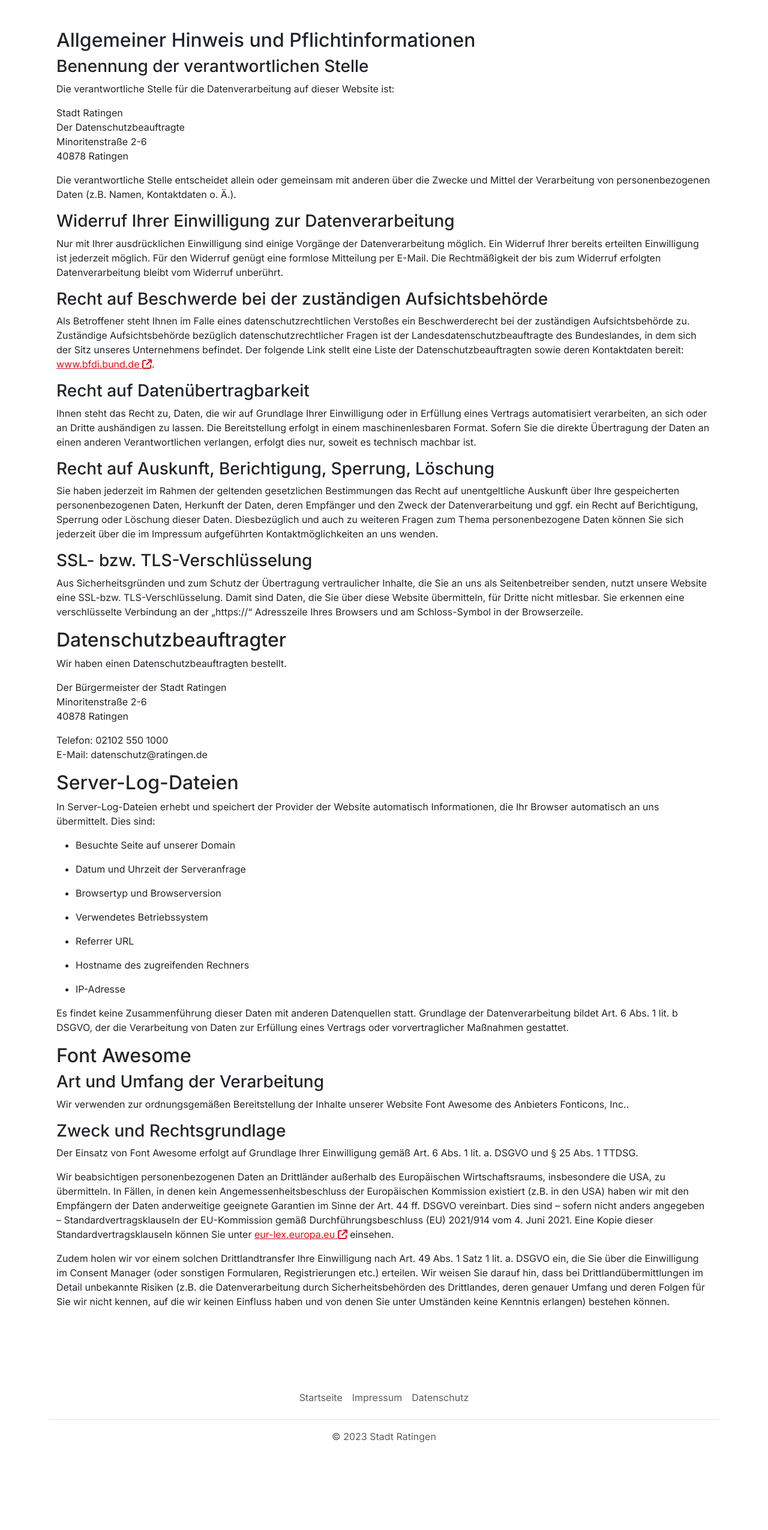
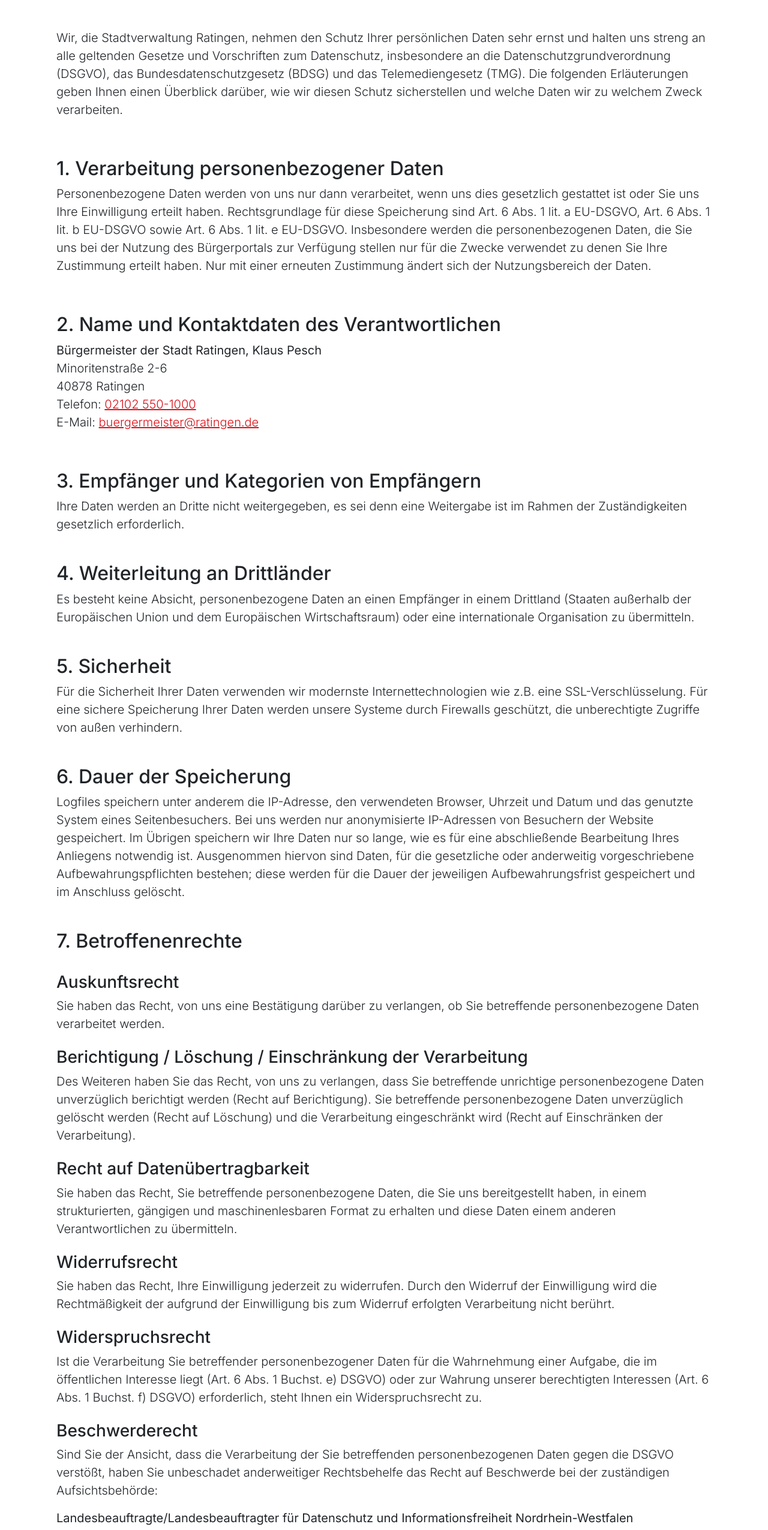
Before and after one commit to kevinriex/notfall.ratingen.de, a Next.js app: page /datenschutz in a window 1280 px wide. Shown: the part 200-2751 px from the top of the page at 60% size. Before the commit the page ends 2663 px from the top, so only its background shows below. Built offline with nearby package versions, Linux system fonts and the light colour scheme.

Commit message:
Datenschutz und Impressum

```diff
--- a/src/app/datenschutz/page.js
+++ b/src/app/datenschutz/page.js
@@ -2,175 +2,166 @@
 import StyledLink from "@/app/components/StyledLink";
 export default function DatenschutzPage() {
     return (
-        <div className="px-4 py-5 my-5 container">
+        <div className="px-4 py-5 my-5 container lead">
             <h1 className="py-5">Datenschutzerklärung</h1>
-            <h2>Allgemeiner Hinweis und Pflichtinformationen</h2>
-            <h3>Benennung der verantwortlichen Stelle</h3>
             <p>
-                Die verantwortliche Stelle für die Datenverarbeitung auf dieser
-                Website ist:
+                Wir, die Stadtverwaltung Ratingen, nehmen den Schutz Ihrer
+                persönlichen Daten sehr ernst und halten uns streng an alle
+                geltenden Gesetze und Vorschriften zum Datenschutz, insbesondere
+                an die Datenschutzgrundverordnung (DSGVO), das
+                Bundesdatenschutzgesetz (BDSG) und das Telemediengesetz (TMG).
+                Die folgenden Erläuterungen geben Ihnen einen Überblick darüber,
+                wie wir diesen Schutz sicherstellen und welche Daten wir zu
+                welchem Zweck verarbeiten.
             </p>
+            <div>
+                <h2 className="pt-5">
+                    1. Verarbeitung personenbezogener Daten
+                </h2>
                 <p>
-                <span id="s3-t-firma">Stadt Ratingen</span>
-                <br />
-                <span id="s3-t-ansprechpartner">
-                    Der Datenschutzbeauftragte
-                </span>
-                <br />
-                <span id="s3-t-strasse">Minoritenstraße 2-6</span>
-                <br />
-                <span id="s3-t-plz">40878</span>{" "}
-                <span id="s3-t-ort">Ratingen</span>
+                    Personenbezogene Daten werden von uns nur dann verarbeitet,
+                    wenn uns dies gesetzlich gestattet ist oder Sie uns Ihre
+                    Einwilligung erteilt haben. Rechtsgrundlage für diese
+                    Speicherung sind Art. 6 Abs. 1 lit. a EU-DSGVO, Art. 6 Abs.
+                    1 lit. b EU-DSGVO sowie Art. 6 Abs. 1 lit. e EU-DSGVO.
+                    Insbesondere werden die personenbezogenen Daten, die Sie uns
+                    bei der Nutzung des Bürgerportals zur Verfügung stellen nur
+                    für die Zwecke verwendet zu denen Sie Ihre Zustimmung
+                    erteilt haben. Nur mit einer erneuten Zustimmung ändert sich
+                    der Nutzungsbereich der Daten.
                 </p>
+            </div>
+            <div>
+                <h2 className="pt-5">
+                    2. Name und Kontaktdaten des Verantwortlichen
+                </h2>
                 <p>
-                Die verantwortliche Stelle entscheidet allein oder gemeinsam mit
-                anderen über die Zwecke und Mittel der Verarbeitung von
-                personenbezogenen Daten (z.B. Namen, Kontaktdaten o. Ä.).
-            </p>
-            <h3>Widerruf Ihrer Einwilligung zur Datenverarbeitung</h3>
-            <p>
-                Nur mit Ihrer ausdrücklichen Einwilligung sind einige Vorgänge
-                der Datenverarbeitung möglich. Ein Widerruf Ihrer bereits
-                erteilten Einwilligung ist jederzeit möglich. Für den Widerruf
-                genügt eine formlose Mitteilung per E-Mail. Die Rechtmäßigkeit
-                der bis zum Widerruf erfolgten Datenverarbeitung bleibt vom
-                Widerruf unberührt.
-            </p>
-            <h3>Recht auf Beschwerde bei der zuständigen Aufsichtsbehörde</h3>
-            <p>
-                Als Betroffener steht Ihnen im Falle eines
-                datenschutzrechtlichen Verstoßes ein Beschwerderecht bei der
-                zuständigen Aufsichtsbehörde zu. Zuständige Aufsichtsbehörde
-                bezüglich datenschutzrechtlicher Fragen ist der
-                Landesdatenschutzbeauftragte des Bundeslandes, in dem sich der
-                Sitz unseres Unternehmens befindet. Der folgende Link stellt
-                eine Liste der Datenschutzbeauftragten sowie deren Kontaktdaten
-                bereit:{" "}
-                <StyledLink href="https://www.bfdi.bund.de/DE/Infothek/Anschriften_Links/anschriften_links-node.html" arrow={true}/>
-                .
-            </p>
-            <h3>Recht auf Datenübertragbarkeit</h3>
-            <p>
-                Ihnen steht das Recht zu, Daten, die wir auf Grundlage Ihrer
-                Einwilligung oder in Erfüllung eines Vertrags automatisiert
-                verarbeiten, an sich oder an Dritte aushändigen zu lassen. Die
-                Bereitstellung erfolgt in einem maschinenlesbaren Format. Sofern
-                Sie die direkte Übertragung der Daten an einen anderen
-                Verantwortlichen verlangen, erfolgt dies nur, soweit es
-                technisch machbar ist.
-            </p>
-            <h3>Recht auf Auskunft, Berichtigung, Sperrung, Löschung</h3>
-            <p>
-                Sie haben jederzeit im Rahmen der geltenden gesetzlichen
-                Bestimmungen das Recht auf unentgeltliche Auskunft über Ihre
-                gespeicherten personenbezogenen Daten, Herkunft der Daten, deren
-                Empfänger und den Zweck der Datenverarbeitung und ggf. ein Recht
-                auf Berichtigung, Sperrung oder Löschung dieser Daten.
-                Diesbezüglich und auch zu weiteren Fragen zum Thema
-                personenbezogene Daten können Sie sich jederzeit über die im
-                Impressum aufgeführten Kontaktmöglichkeiten an uns wenden.
-            </p>
-            <h3>SSL- bzw. TLS-Verschlüsselung</h3>
-            <p>
-                Aus Sicherheitsgründen und zum Schutz der Übertragung
-                vertraulicher Inhalte, die Sie an uns als Seitenbetreiber
-                senden, nutzt unsere Website eine SSL-bzw. TLS-Verschlüsselung.
-                Damit sind Daten, die Sie über diese Website übermitteln, für
-                Dritte nicht mitlesbar. Sie erkennen eine verschlüsselte
-                Verbindung an der „https://“ Adresszeile Ihres Browsers und am
-                Schloss-Symbol in der Browserzeile.
-            </p>
-
-            <h2>Datenschutzbeauftragter</h2>
-            <p>Wir haben einen Datenschutzbeauftragten bestellt.</p>
-            <p>
-                Der Bürgermeister der Stadt Ratingen
+                    <strong>
+                        Bürgermeister der Stadt Ratingen, Klaus Pesch
+                    </strong>
                     <br />
                     Minoritenstraße 2-6
                     <br />
                     40878 Ratingen
+                    <br />
+                    Telefon: <StyledLink href="tel:02102 550-1000" />
+                    <br />
+                    E-Mail:{" "}
+                    <StyledLink href="mailto:buergermeister@ratingen.de" />
+                </p>
+            </div>
+            <div>
+                <h2 className="pt-5">
+                    3. Empfänger und Kategorien von Empfängern
+                </h2>
+                Ihre Daten werden an Dritte nicht weitergegeben, es sei denn
+                eine Weitergabe ist im Rahmen der Zuständigkeiten gesetzlich
+                erforderlich.
+            </div>
+            <div>
+                <h2 className="pt-5">4. Weiterleitung an Drittländer</h2>
+                Es besteht keine Absicht, personenbezogene Daten an einen
+                Empfänger in einem Drittland (Staaten außerhalb der Europäischen
+                Union und dem Europäischen Wirtschaftsraum) oder eine
+                internationale Organisation zu übermitteln.
+            </div>
+            <div>
+                <h2 className="pt-5">5. Sicherheit</h2>
+                Für die Sicherheit Ihrer Daten verwenden wir modernste
+                Internettechnologien wie z.B. eine SSL-Verschlüsselung. Für eine
+                sichere Speicherung Ihrer Daten werden unsere Systeme durch
+                Firewalls geschützt, die unberechtigte Zugriffe von außen
+                verhindern.
+            </div>
+            <div>
+                <h2 className="pt-5">6. Dauer der Speicherung</h2>
+                Logfiles speichern unter anderem die IP-Adresse, den verwendeten
+                Browser, Uhrzeit und Datum und das genutzte System eines
+                Seitenbesuchers. Bei uns werden nur anonymisierte IP-Adressen
+                von Besuchern der Website gespeichert. Im Übrigen speichern wir
+                Ihre Daten nur so lange, wie es für eine abschließende
+                Bearbeitung Ihres Anliegens notwendig ist. Ausgenommen hiervon
+                sind Daten, für die gesetzliche oder anderweitig vorgeschriebene
+                Aufbewahrungspflichten bestehen; diese werden für die Dauer der
+                jeweiligen Aufbewahrungsfrist gespeichert und im Anschluss
+                gelöscht.
+            </div>
+            <div>
+                <h2 className="pt-5">7. Betroffenenrechte</h2>
+                <h3 className="pt-4">Auskunftsrecht</h3>
+                Sie haben das Recht, von uns eine Bestätigung darüber zu
+                verlangen, ob Sie betreffende personenbezogene Daten verarbeitet
+                werden.
+                <h3 className="pt-4">
+                    Berichtigung / Löschung / Einschränkung der Verarbeitung
+                </h3>
+                Des Weiteren haben Sie das Recht, von uns zu verlangen, dass Sie
+                betreffende unrichtige personenbezogene Daten unverzüglich
+                berichtigt werden (Recht auf Berichtigung). Sie betreffende
+                personenbezogene Daten unverzüglich gelöscht werden (Recht auf
+                Löschung) und die Verarbeitung eingeschränkt wird (Recht auf
+                Einschränken der Verarbeitung).
+                <h3 className="pt-4">Recht auf Datenübertragbarkeit</h3>
+                Sie haben das Recht, Sie betreffende personenbezogene Daten, die
+                Sie uns bereitgestellt haben, in einem strukturierten, gängigen
+                und maschinenlesbaren Format zu erhalten und diese Daten einem
+                anderen Verantwortlichen zu übermitteln.
+                <h3 className="pt-4">Widerrufsrecht</h3>
+                Sie haben das Recht, Ihre Einwilligung jederzeit zu widerrufen.
+                Durch den Widerruf der Einwilligung wird die Rechtmäßigkeit der
+                aufgrund der Einwilligung bis zum Widerruf erfolgten
+                Verarbeitung nicht berührt.
+                <h3 className="pt-4">Widerspruchsrecht</h3>
+                Ist die Verarbeitung Sie betreffender personenbezogener Daten
+                für die Wahrnehmung einer Aufgabe, die im öffentlichen Interesse
+                liegt (Art. 6 Abs. 1 Buchst. e) DSGVO) oder zur Wahrung unserer
+                berechtigten Interessen (Art. 6 Abs. 1 Buchst. f) DSGVO)
+                erforderlich, steht Ihnen ein Widerspruchsrecht zu.
+                <h3 className="pt-4">Beschwerderecht</h3>
+                <p>
+                    Sind Sie der Ansicht, dass die Verarbeitung der Sie
+                    betreffenden personenbezogenen Daten gegen die DSGVO
+                    verstößt, haben Sie unbeschadet anderweitiger Rechtsbehelfe
+                    das Recht auf Beschwerde bei der zuständigen
+                    Aufsichtsbehörde:
                 </p>
                 <p>
-                Telefon: 02102 550 1000
+                    <strong>
+                        Landesbeauftragte/Landesbeauftragter für Datenschutz und
+                        Informationsfreiheit Nordrhein-Westfalen
+                    </strong>
                     <br />
-                E-Mail: datenschutz@ratingen.de
+                    Kavalleriestraße 2 – 4<br />
+                    40213 Düsseldorf
+                    <br />
+                    <strong>Telefon:</strong>{" "}
+                    <StyledLink href="tel:0211 38424-0" />
+                    <br />
+                    <strong>Telefax:</strong>{" "}
+                    <StyledLink href="tel:0211 38424-10" />
+                    <br />
+                    <strong>E-Mail:</strong>{" "}
+                    <StyledLink href="mailto:poststelle@ldi.nrw.de" />
+                    <br />
+                    <strong>Internet:</strong>{" "}
+                    <StyledLink href="https://www.ldi.nrw.de" />
+                    <br />
                 </p>
-
-            <h2>Server-Log-Dateien</h2>
+            </div>
+            <div>
+                <h2 className="pt-5">
+                    8. Unser städtischer Datenschutzbeauftragter
+                </h2>
                 <p>
-                In Server-Log-Dateien erhebt und speichert der Provider der
-                Website automatisch Informationen, die Ihr Browser automatisch
-                an uns übermittelt. Dies sind:
+                    Unseren städtischen Datenschutzbeauftragten erreichen Sie
+                    unter
+                    <StyledLink
+                        href="mailto:datenschutz@ratingen.de"
+                        arrow={true}
+                    />
+                    .
                 </p>
-            <ul>
-                <li>
-                    <p>Besuchte Seite auf unserer Domain</p>
-                </li>
-                <li>
-                    <p>Datum und Uhrzeit der Serveranfrage</p>
-                </li>
-                <li>
-                    <p>Browsertyp und Browserversion</p>
-                </li>
-                <li>
-                    <p>Verwendetes Betriebssystem</p>
-                </li>
-                <li>
-                    <p>Referrer URL</p>
-                </li>
-                <li>
-                    <p>Hostname des zugreifenden Rechners</p>
-                </li>
-                <li>
-                    <p>IP-Adresse</p>
-                </li>
-            </ul>
-            <p>
-                Es findet keine Zusammenführung dieser Daten mit anderen
-                Datenquellen statt. Grundlage der Datenverarbeitung bildet Art.
-                6 Abs. 1 lit. b DSGVO, der die Verarbeitung von Daten zur
-                Erfüllung eines Vertrags oder vorvertraglicher Maßnahmen
-                gestattet.
-            </p>
-
-            <h2>Font Awesome</h2>
-            <h3>Art und Umfang der Verarbeitung</h3>
-            <p>
-                Wir verwenden zur ordnungsgemäßen Bereitstellung der Inhalte
-                unserer Website Font Awesome des Anbieters Fonticons, Inc..
-            </p>
-            <h3>Zweck und Rechtsgrundlage</h3>
-            <p>
-                Der Einsatz von Font Awesome erfolgt auf Grundlage Ihrer
-                Einwilligung gemäß Art. 6 Abs. 1 lit. a. DSGVO und § 25 Abs. 1
-                TTDSG.
-            </p>
-            <p>
-                Wir beabsichtigen personenbezogenen Daten an Drittländer
-                außerhalb des Europäischen Wirtschaftsraums, insbesondere die
-                USA, zu übermitteln. In Fällen, in denen kein
-                Angemessenheitsbeschluss der Europäischen Kommission existiert
-                (z.B. in den USA) haben wir mit den Empfängern der Daten
-                anderweitige geeignete Garantien im Sinne der Art. 44 ff. DSGVO
-                vereinbart. Dies sind – sofern nicht anders angegeben –
-                Standardvertragsklauseln der EU-Kommission gemäß
-                Durchführungsbeschluss (EU) 2021/914 vom 4. Juni 2021. Eine
-                Kopie dieser Standardvertragsklauseln können Sie unter{" "}
-                <StyledLink href="https://eur-lex.europa.eu/legal-content/DE/TXT/HTML/?uri=CELEX:32021D0914&from=DE/" arrow={true}/>{" "}
-                einsehen.
-            </p>
-            <p>
-                Zudem holen wir vor einem solchen Drittlandtransfer Ihre
-                Einwilligung nach Art. 49 Abs. 1 Satz 1 lit. a. DSGVO ein, die
-                Sie über die Einwilligung im Consent Manager (oder sonstigen
-                Formularen, Registrierungen etc.) erteilen. Wir weisen Sie
-                darauf hin, dass bei Drittlandübermittlungen im Detail
-                unbekannte Risiken (z.B. die Datenverarbeitung durch
-                Sicherheitsbehörden des Drittlandes, deren genauer Umfang und
-                deren Folgen für Sie wir nicht kennen, auf die wir keinen
-                Einfluss haben und von denen Sie unter Umständen keine Kenntnis
-                erlangen) bestehen können.
-            </p>
+            </div>
         </div>
     );
 }
--- a/src/styles/styles.scss
+++ b/src/styles/styles.scss
@@ -8,3 +8,8 @@ $primary: #da121a;
         text-align: justify;
     }
 }
+
+li::before{
+    font-size:120%;
+    font-weight:bold;
+}
```
Also changed, not shown: src/app/impressum/page.js (+133 -88 lines). Lines whose indentation alone changed are shown as unchanged.
